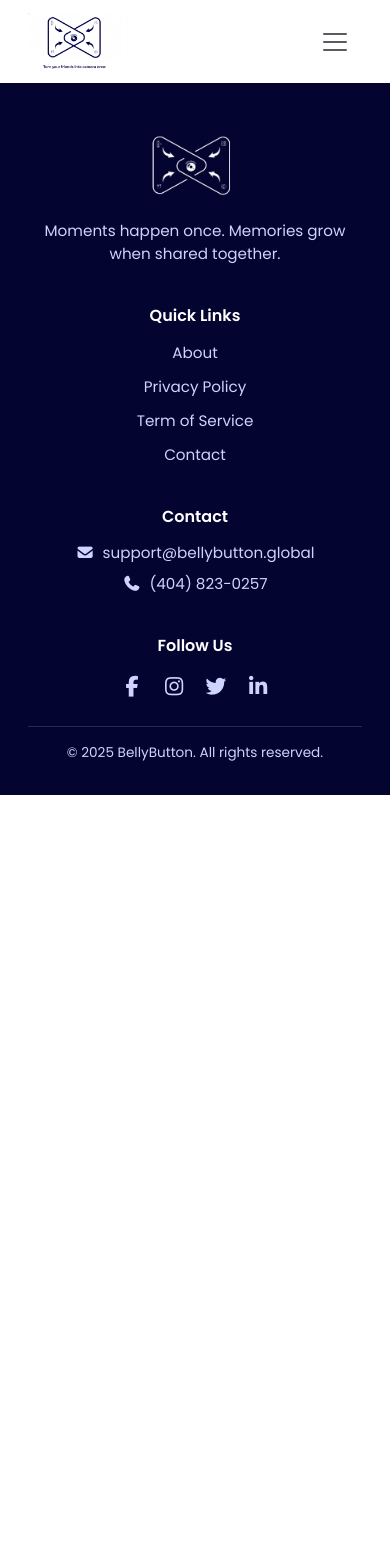
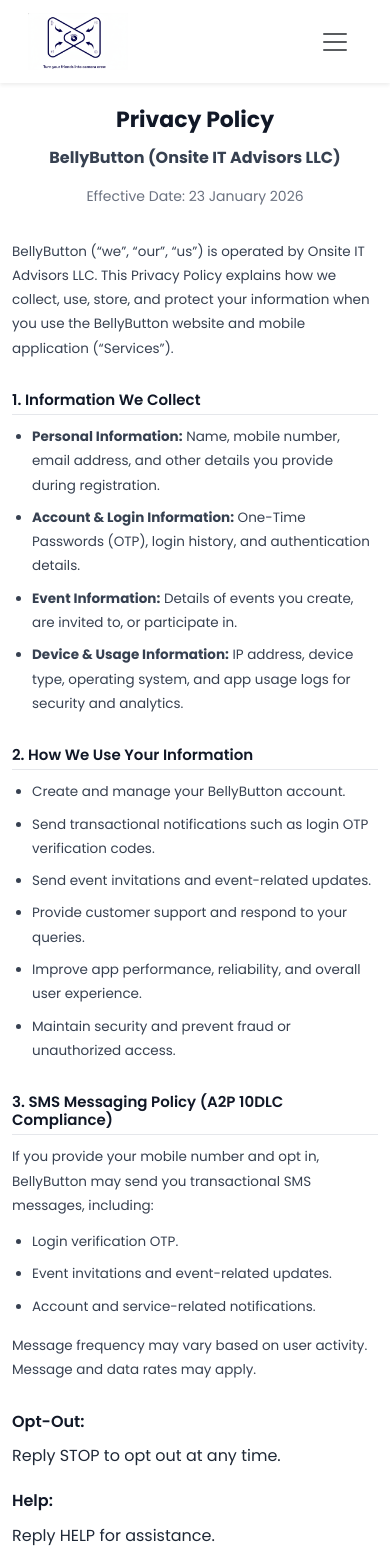
Before and after one commit to Sartaccel/Devbellybuttonstatic, a React (Create React App) app in the folder belly_static/: page /privacy-policy in a window 390 px wide. Shown: the top 1568 px of the page. Before the commit the page ends 844 px from the top, so only its background shows below. Built offline with nearby package versions, Linux system fonts and the light colour scheme.

Commit message:
privacy policy
privacy policy

```diff
--- a/belly_static/src/App.js
+++ b/belly_static/src/App.js
@@ -8,6 +8,7 @@
 import Home from './Components/Home/Home';
 import Footer from './Components/Footer/Footer';
 import Navbar from './Components/Navbar/Navbar';
+import Privacypolicy from './Components/Privacypolicy/Privacypolicy';
 
 
 
@@ -19,6 +20,7 @@
       <Routes>
         {/* Single Page */}
         <Route path="/" element={<Home />} />
+         <Route path="/privacy-policy" element={<Privacypolicy />} />
       </Routes>
 
       <Footer />
--- a/belly_static/src/Components/Footer/Footer.jsx
+++ b/belly_static/src/Components/Footer/Footer.jsx
@@ -2,7 +2,7 @@
 import "./Footer.css";
 import footlogo from "../../Images/footlogo.png";
 
-function Footer() {
+function Footer({ openPrivacy }) {
   return (
     <footer className="footer-dark pt-5">
       <div className="container">
@@ -22,16 +22,17 @@
             <h6 className="footer-title">Quick Links</h6>
             <ul className="list-unstyled footer-links">
               <li>
-                <a href="#product">About</a>
+                <a href="/#product">About</a>
               </li>
               <li>
-                <a href="#">Privacy Policy</a>
+               <a href="/privacy-policy">Privacy Policy</a>
+
               </li>
               <li>
                 <a href="#">Term of Service</a>
               </li>
               <li>
-                <a href="#contact">Contact</a>
+                <a href="/#contact">Contact</a>
               </li>
             </ul>
           </div>
--- a/belly_static/src/Components/Navbar/Navbar.jsx
+++ b/belly_static/src/Components/Navbar/Navbar.jsx
@@ -15,7 +15,7 @@
     const navLinks = document.querySelectorAll(".nav-link");
 
     const handleScroll = () => {
-      let scrollPosition = window.scrollY + 120; // offset for sticky navbar
+      let scrollPosition = window.scrollY + 120;
 
       sections.forEach(section => {
         const sectionTop = section.offsetTop;
@@ -45,7 +45,7 @@
       <div className="container-fluid">
 
         {/* Logo */}
-        <a className="navbar-brand" href="#hero">
+        <a className="navbar-brand" href="/#hero">
           <img src={bellylogo} alt="Belly Button" width="100" />
         </a>
 
@@ -68,47 +68,45 @@
           {/* Center Links */}
           <ul className="navbar-nav mx-auto mb-2 mb-lg-0 gap-lg-3 text-center">
             <li className="nav-item">
-    <a className="nav-link" href="#product" data-section="product" onClick={closeNavbar}>
+              <a className="nav-link" href="/#product" data-section="product" onClick={closeNavbar}>
                 About
               </a>
             </li>
 
             <li className="nav-item">
-    <a className="nav-link" href="#why-us" data-section="why-us" onClick={closeNavbar}>
+              <a className="nav-link" href="/#why-us" data-section="why-us" onClick={closeNavbar}>
                 Why Us
               </a>
             </li>
 
             <li className="nav-item">
-    <a className="nav-link" href="#how-it-works" data-section="how-it-works" onClick={closeNavbar}>
+              <a className="nav-link" href="/#how-it-works" data-section="how-it-works" onClick={closeNavbar}>
                 How It Works
               </a>
             </li>
 
             <li className="nav-item">
-    <a className="nav-link" href="#stories" data-section="stories" onClick={closeNavbar}>
+              <a className="nav-link" href="/#stories" data-section="stories" onClick={closeNavbar}>
                 Stories
               </a>
             </li>
 
             <li className="nav-item">
-    <a className="nav-link" href="#support" data-section="support" onClick={closeNavbar}>
+              <a className="nav-link" href="/#support" data-section="support" onClick={closeNavbar}>
                 Support
               </a>
             </li>
+
             <li className="nav-item">
-    <a className="nav-link" href="#contact" data-section="contact" onClick={closeNavbar}>
+              <a className="nav-link" href="/#contact" data-section="contact" onClick={closeNavbar}>
                 Contact
               </a>
             </li>
-
-
           </ul>
-
 
           {/* Right Button */}
           <div className="nav-btn d-flex justify-content-center">
-            <a href="#get-started" className="btn btn-primary px-4 rounded-pill" onClick={closeNavbar}>
+            <a href="/#get-started" className="btn btn-primary px-4 rounded-pill" onClick={closeNavbar}>
               Get the App
             </a>
           </div>
--- /dev/null
+++ b/belly_static/src/Components/Privacypolicy/Privacypolicy.css
@@ -0,0 +1,160 @@
+.privacy-container {
+  max-width: 900px;
+  margin: 0 auto;
+  padding: 50px 25px;
+  font-family: "Inter", "Segoe UI", Arial, sans-serif;
+  color: #1f2937;
+  line-height: 1.8;
+  background-color: #ffffff;
+}
+
+/* Main title */
+.privacy-container h1 {
+  text-align: center;
+  font-size: 36px;
+  font-weight: 700;
+  margin-bottom: 10px;
+  color: #111827;
+}
+
+/* Company name & date */
+.privacy-container p strong {
+  display: block;
+  text-align: center;
+  font-size: 16px;
+}
+
+.privacy-container p:nth-of-type(2) {
+  text-align: center;
+  color: #6b7280;
+  font-size: 14px;
+  margin-bottom: 30px;
+}
+
+/* Section headings */
+.privacy-container h3 {
+  font-size: 18px;
+  font-weight: 600;
+  margin-top: 30px;
+  margin-bottom: 10px;
+  color: #111827;
+  border-bottom: 1px solid #e5e7eb;
+  padding-bottom: 5px;
+}
+
+/* Paragraphs */
+.privacy-container p {
+  font-size: 15px;
+  margin-bottom: 12px;
+  color: #374151;
+}
+
+/* Lists */
+.privacy-container ul {
+  padding-left: 20px;
+  margin-bottom: 15px;
+}
+
+.privacy-container li {
+  font-size: 15px;
+  margin-bottom: 8px;
+  color: #374151;
+}
+
+/* Contact section */
+.privacy-container h3:last-of-type + p {
+  background: #f9fafb;
+  padding: 15px;
+  border-radius: 6px;
+  border: 1px solid #e5e7eb;
+}
+
+/* Mobile responsive */
+@media (max-width: 768px) {
+  .privacy-container {
+    padding: 30px 15px;
+  }
+
+  .privacy-container h1 {
+    font-size: 28px;
+  }
+
+  .privacy-container h3 {
+    font-size: 16px;
+  }
+}
+.sms-actions {
+  display: grid;
+  grid-template-columns: 120px auto;
+  gap: 8px 20px;
+  margin: 15px 0;
+}
+
+.sms-actions strong {
+  font-weight: 600;
+  color: #111827;
+}
+
+/* Tablet */
+@media (max-width: 1024px) {
+  .privacy-container {
+    padding: 40px 20px;
+  }
+
+  .privacy-container h1 {
+    font-size: 30px;
+  }
+
+  .privacy-container h3 {
+    font-size: 17px;
+  }
+}
+
+/* Mobile */
+@media (max-width: 768px) {
+  .privacy-container {
+    padding: 30px 15px;
+  }
+
+  .privacy-container h1 {
+    font-size: 26px;
+  }
+
+  .privacy-container h3 {
+    font-size: 16px;
+  }
+
+  .privacy-container p,
+  .privacy-container li {
+    font-size: 14px;
+  }
+
+  .sms-actions {
+    grid-template-columns: 1fr;   /* Stack vertically on mobile */
+    gap: 6px;
+  }
+
+  .sms-actions strong {
+    margin-top: 10px;
+  }
+}
+
+/* Small mobile */
+@media (max-width: 480px) {
+  .privacy-container {
+    padding: 25px 12px;
+  }
+
+  .privacy-container h1 {
+    font-size: 22px;
+  }
+
+  .privacy-container h3 {
+    font-size: 15px;
+  }
+
+  .privacy-container p,
+  .privacy-container li {
+    font-size: 13.5px;
+  }
+}
--- /dev/null
+++ b/belly_static/src/Components/Privacypolicy/Privacypolicy.jsx
@@ -0,0 +1,132 @@
+import React from "react";
+import "./Privacypolicy.css";
+
+const Privacypolicy = () => {
+  return (
+    <div className="privacy-container py-4">
+      <h1>Privacy Policy</h1>
+      <p>
+        <strong>BellyButton (Onsite IT Advisors LLC)</strong>
+      </p>
+      <p>Effective Date: 23 January 2026</p>
+
+      <p>
+        BellyButton (“we”, “our”, “us”) is operated by Onsite IT Advisors LLC.
+        This Privacy Policy explains how we collect, use, store, and protect
+        your information when you use the BellyButton website and mobile
+        application (“Services”).
+      </p>
+
+      <h3>1. Information We Collect</h3>
+      <ul>
+        <li>
+          <strong>Personal Information:</strong> Name, mobile number, email
+          address, and other details you provide during registration.
+        </li>
+        <li>
+          <strong>Account & Login Information:</strong> One-Time Passwords
+          (OTP), login history, and authentication details.
+        </li>
+        <li>
+          <strong>Event Information:</strong> Details of events you create, are
+          invited to, or participate in.
+        </li>
+        <li>
+          <strong>Device & Usage Information:</strong> IP address, device type,
+          operating system, and app usage logs for security and analytics.
+        </li>
+      </ul>
+
+      <h3>2. How We Use Your Information</h3>
+      <ul>
+        <li>Create and manage your BellyButton account.</li>
+        <li>
+          Send transactional notifications such as login OTP verification codes.
+        </li>
+        <li>Send event invitations and event-related updates.</li>
+        <li>Provide customer support and respond to your queries.</li>
+        <li>
+          Improve app performance, reliability, and overall user experience.
+        </li>
+        <li>Maintain security and prevent fraud or unauthorized access.</li>
+      </ul>
+
+      <h3>3. SMS Messaging Policy (A2P 10DLC Compliance)</h3>
+      <p>
+        If you provide your mobile number and opt in, BellyButton may send you
+        transactional SMS messages, including:
+      </p>
+      <ul>
+        <li>Login verification OTP.</li>
+        <li>Event invitations and event-related updates.</li>
+        <li>Account and service-related notifications.</li>
+      </ul>
+      <p>
+        Message frequency may vary based on user activity. Message and data
+        rates may apply.
+      </p>
+      <div className="sms-actions">
+  <strong>Opt-Out:</strong>
+  <span>Reply STOP to opt out at any time.</span>
+
+  <strong>Help:</strong>
+  <span>Reply HELP for assistance.</span>
+</div>
+
+      <p>
+        We do not sell, rent, or share your phone number with third parties for
+        marketing purposes.
+      </p>
+
+      <h3>4. How We Share Information</h3>
+      <p>
+        We do not sell your personal data. We may share information only• With
+        trusted service providers (such as SMS delivery platforms) to operate
+        our Services. • When required by law or legal process. • To protect the
+        rights, safety, and security of our users and Services.
+      </p>
+
+      <h3>5. Data Retention</h3>
+      <p>
+        We retain personal data only for as long as necessary to provide the
+        Services, comply with legal obligations, resolve disputes, and enforce
+        our agreements.
+      </p>
+
+      <h3>6. Security</h3>
+      <p>
+        We use reasonable technical and organizational safeguards to protect
+        your information. However, no system is fully secure, and we cannot
+        guarantee complete security.
+      </p>
+
+      <h3>7. Your Choices & Rights</h3>
+      <p>
+        {" "}
+        You can request access, correction, or deletion of your account
+        information by contacting us. You may opt out of SMS messages at any
+        time by replying STOP.
+      </p>
+
+      <h3>8. Changes to This Privacy Policy</h3>
+      <p>
+        We may update this Privacy Policy from time to time. Any changes will be
+        posted on this page with an updated effective date.
+      </p>
+
+      <h3>9. Contact Us</h3>
+     <p>
+  BellyButton / Onsite IT Advisors LLC <br />
+  Website:{" "}
+  <a href="https://www.bellybutton.global" target="_blank" rel="noopener noreferrer">
+    https://www.bellybutton.global
+  </a>
+  <br />
+  Email: support@bellybutton.global
+</p>
+
+    </div>
+  );
+};
+
+export default Privacypolicy;
```
Lines whose indentation alone changed are shown as unchanged.
